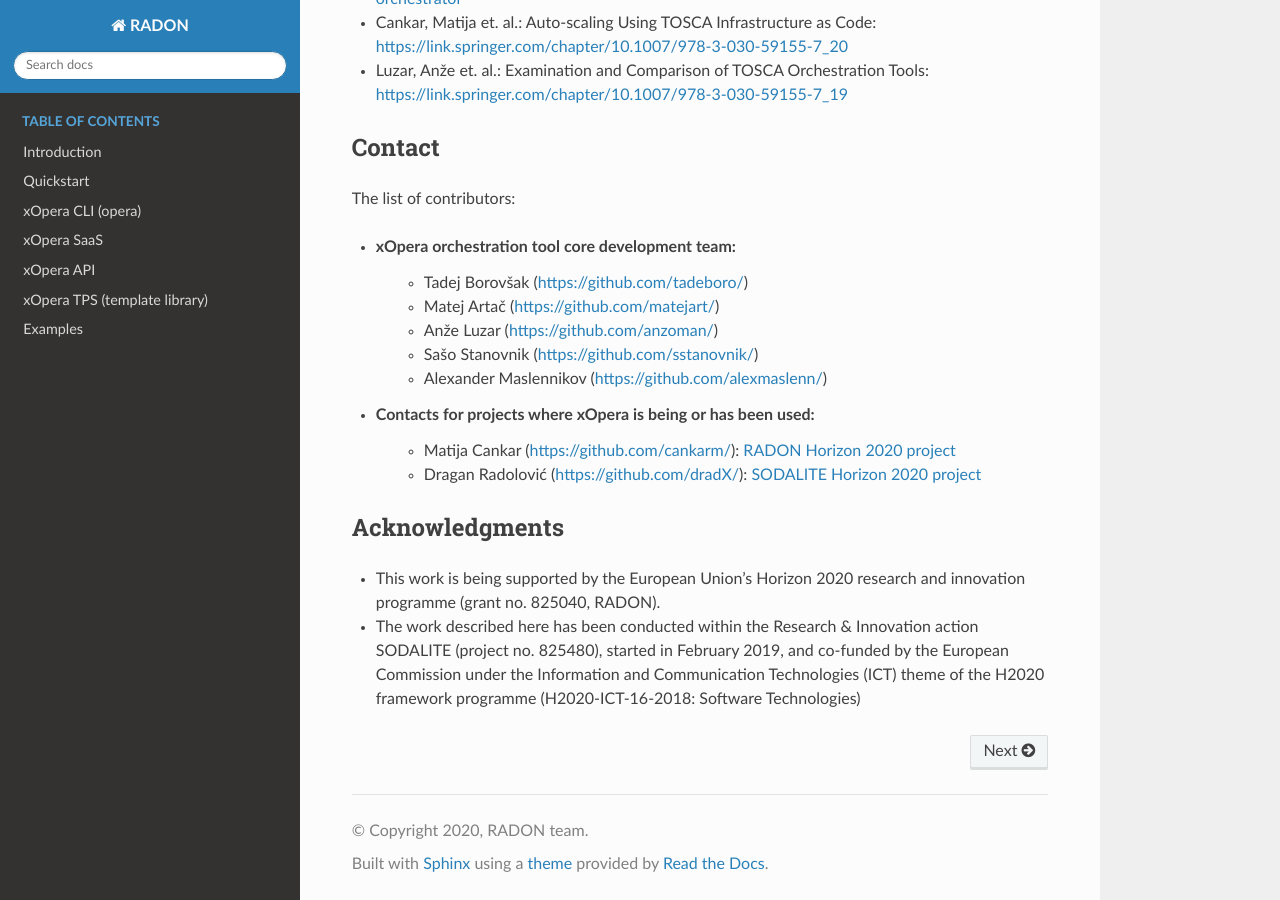
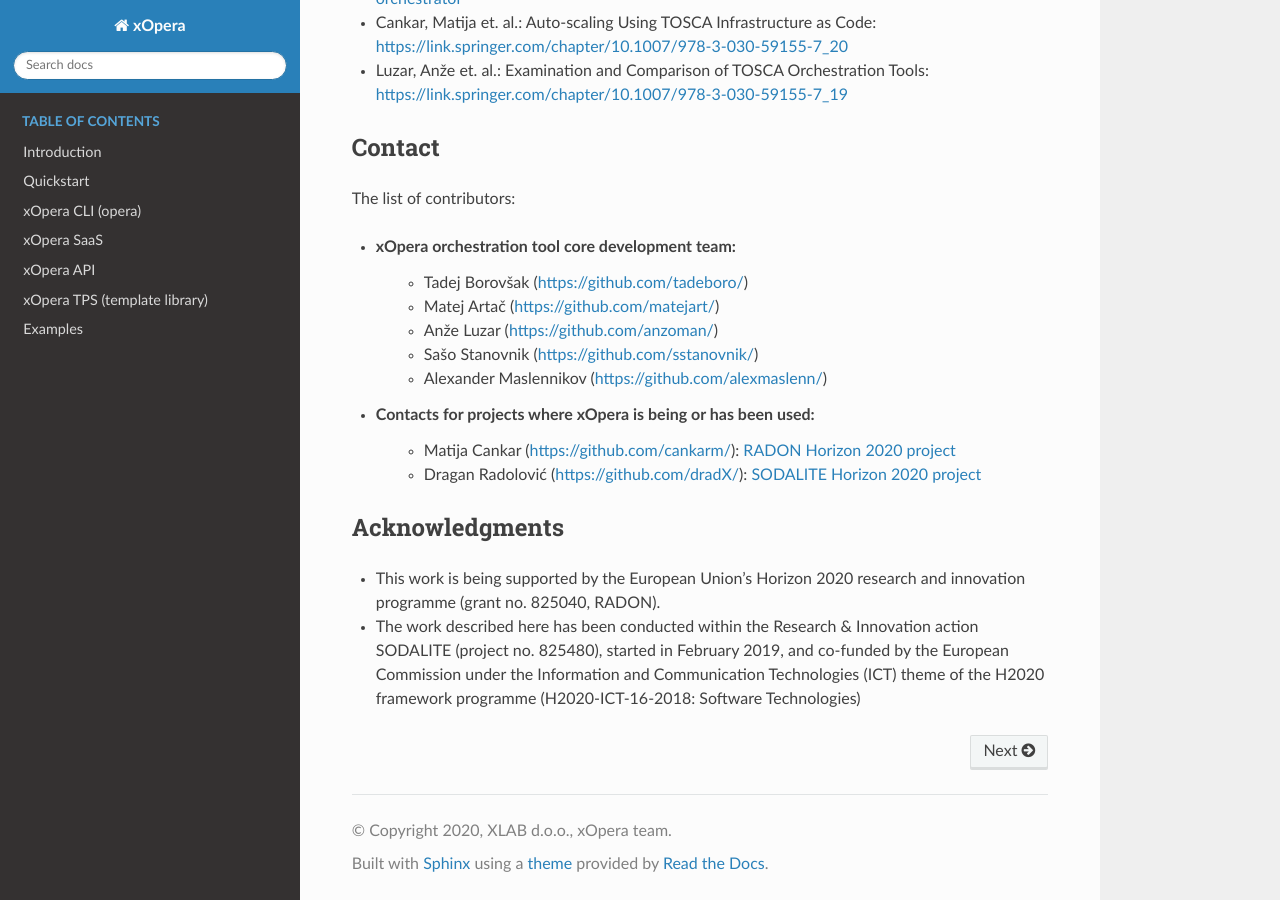
Before and after one commit to xlab-si/xopera-opera, a Sphinx documentation site: the page built from docs/index.rst, in a window 1280 px wide and 900 px high, scrolled down 1441 px. Built offline with Sphinx 7.4.7 and the Read the Docs theme 2.0.0, drawn with Linux system fonts in a browser that asks for light colours.

Commit message:
Fix title

```diff
--- a/docs/conf.py
+++ b/docs/conf.py
@@ -18,9 +18,9 @@
 
 # -- Project information -----------------------------------------------------
 
-project = u'RADON'
-copyright = u'2020, RADON team'
-author = u'RADON team'
+project = u'xOpera'
+copyright = u'2020, XLAB d.o.o., xOpera team'
+author = u'XLAB d.o.o.'
 
 # The short X.Y version
 version = u''
```
